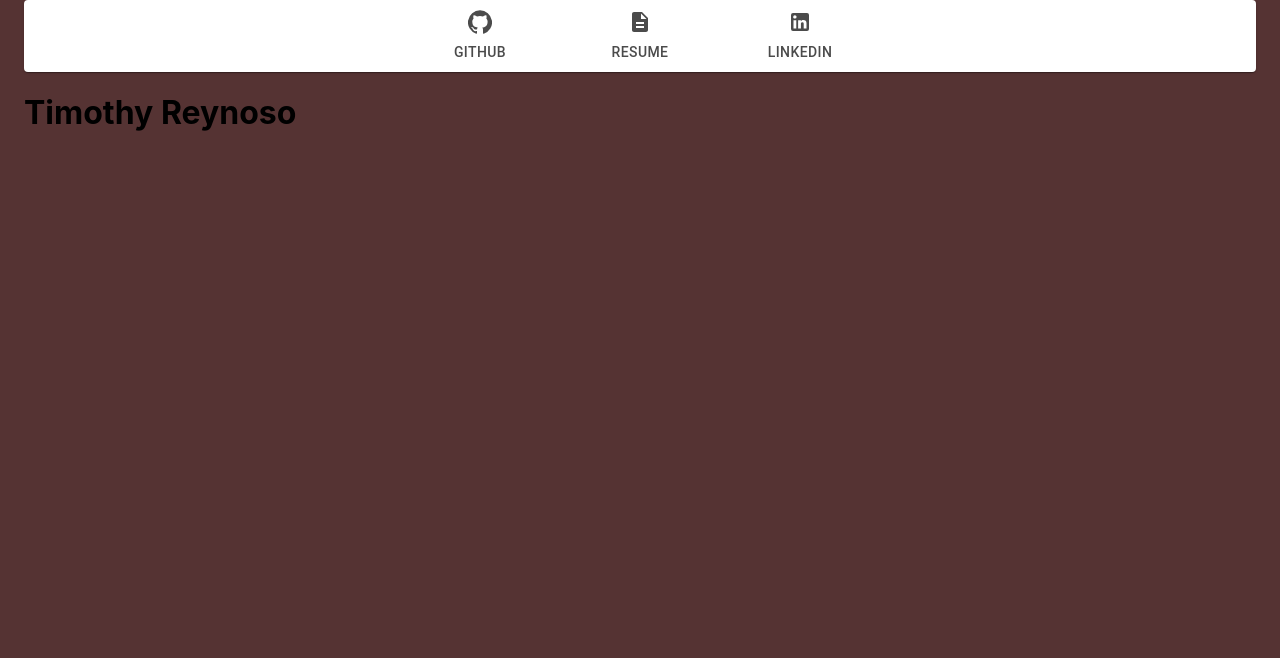
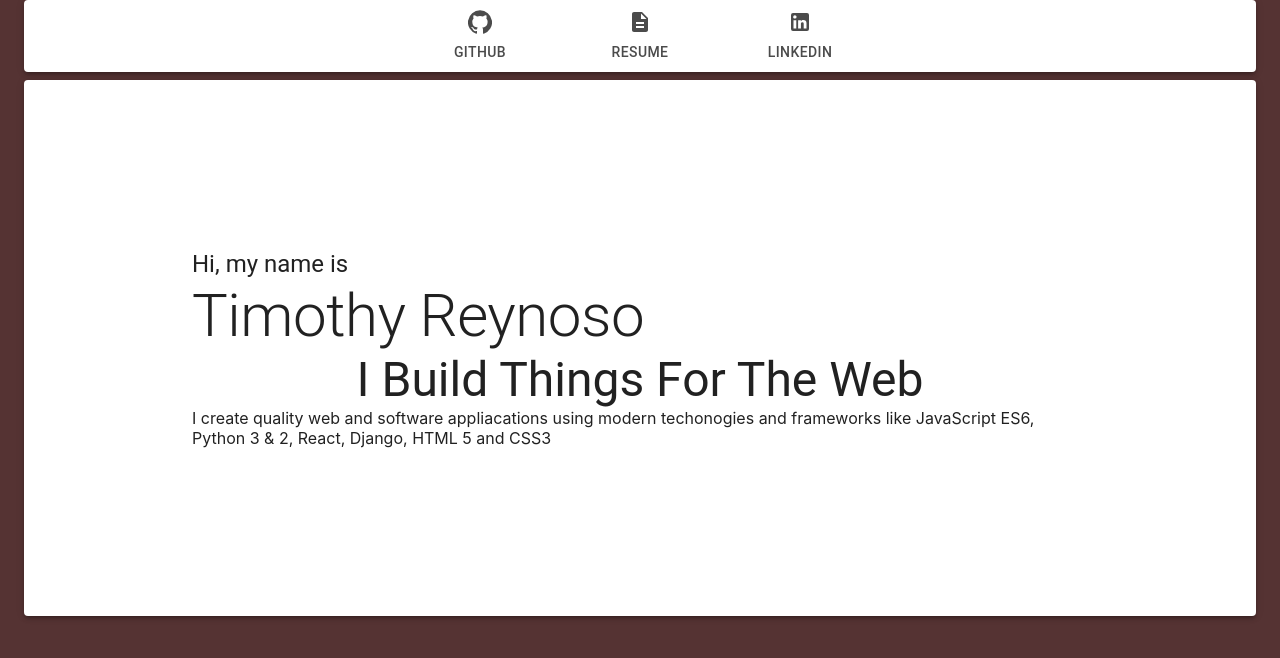
Before and after one commit to TimothyReynoso/TimothyReynosoPortfolio, a React (Create React App) app in the folder timothywebportfolio/: page / in a window 1280 px wide. Shown: the top 658 px of the page. Built offline with nearby package versions, Linux system fonts and the light colour scheme.

Commit message:
completed the mvp of the header component still needs further styling and another pic container

```diff
--- a/timothywebportfolio/src/App.js
+++ b/timothywebportfolio/src/App.js
@@ -1,13 +1,14 @@
 import './App.css';
 import { Container } from '@material-ui/core';
 import Navbar from './Components/Navbar/Navbar'
+import Header from './Components/Header/Header'
 
 function App() {
   return (
     <div>
       <Container style={{ backgroundColor: '#553333', height: '100vh' }}>
         <Navbar />
-        <h1>Timothy Reynoso</h1>
+        <Header />
       </Container>
     </div>
   );
--- /dev/null
+++ b/timothywebportfolio/src/Components/Header/Header.css
@@ -0,0 +1,15 @@
+#paperDiv {
+    display: flex;
+    flex-direction: column;
+    width: 100%
+}
+
+#lineOne{
+    display: flex;
+    /* justify-content: flex-end; */
+}
+
+#lineThree{
+    display: flex;
+    justify-content: center;
+}
--- a/timothywebportfolio/src/Components/Header/Header.js
+++ b/timothywebportfolio/src/Components/Header/Header.js
@@ -1,10 +1,41 @@
 import React from 'react'
+import './Header.css'
+import { makeStyles } from '@material-ui/core/styles';
+import { Typography, Paper } from '@material-ui/core';
+
+const useStyles = makeStyles((theme) => ({
+    root: {
+      display: 'flex',
+      flexWrap: 'wrap',
+      '& > *': {
+        padding: theme.spacing(21),
+        marginTop: theme.spacing(1),
+        width: "100%",
+        height: theme.spacing('auto'),
+      },
+    },
+  }));
 
 function Header(){
 
+    const classes = useStyles();
+
     return (
-        <div>
-            Timothy
+        <div className={classes.root}>
+            <Paper id='paperDiv' elevation={3}>
+                <Typography id='lineOne' variant="h5" component="h5">
+                    Hi, my name is
+                </Typography>
+                <Typography id='lineTwo'variant="h2" component="h2">
+                    Timothy Reynoso
+                </Typography>
+                <Typography id='lineThree' variant="h3" component="h3">
+                    I Build Things For The Web
+                </Typography>
+                <Typography id='lineFour' variant="h7" component="h7">
+                    I create quality web and software appliacations using modern techonogies and frameworks like JavaScript ES6, Python 3 & 2, React, Django, HTML 5 and CSS3
+                </Typography>
+            </Paper>
         </div>
     )
 }
--- a/timothywebportfolio/src/Components/Navbar/Navbar.css
+++ b/timothywebportfolio/src/Components/Navbar/Navbar.css
@@ -1,3 +1,7 @@
+#paperDiv{
+
+}
+
 .href{
     color: #000;
     text-decoration-line: none;
--- a/timothywebportfolio/src/Components/Navbar/Navbar.js
+++ b/timothywebportfolio/src/Components/Navbar/Navbar.js
@@ -9,6 +9,7 @@ import DescriptionIcon from '@material-ui/icons/Description';
 const useStyles = makeStyles({
     root: {
       flexGrow: 1,
+      width: "100%"
     },
   });
 
@@ -18,7 +19,7 @@ function Navbar() {
     const hello = <img src="https://www.google.com/url?sa=i&url=https%3A%2F%2Ftheconversation.com%2Fyes-google-has-a-new-logo-but-why-46976&psig=AOvVaw3kAA0dRO5wRqHCKz4JF6v0&ust=1604350092650000&source=images&cd=vfe&ved=0CAIQjRxqFwoTCICym_2b4uwCFQAAAAAdAAAAABAD" />
         return (
             <>
-              <Paper className={classes.root}>
+              <Paper className={classes.root} elevation={3}>
                 <Tabs
                     // value={value}
                     // onChange={handleChange}
```
